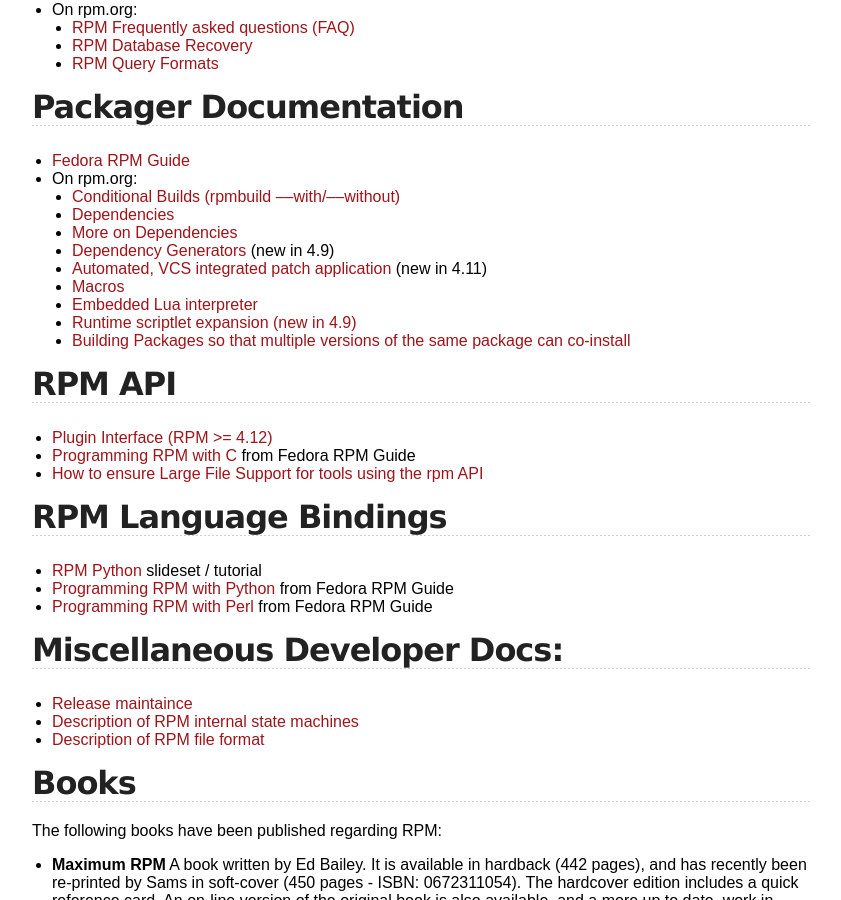
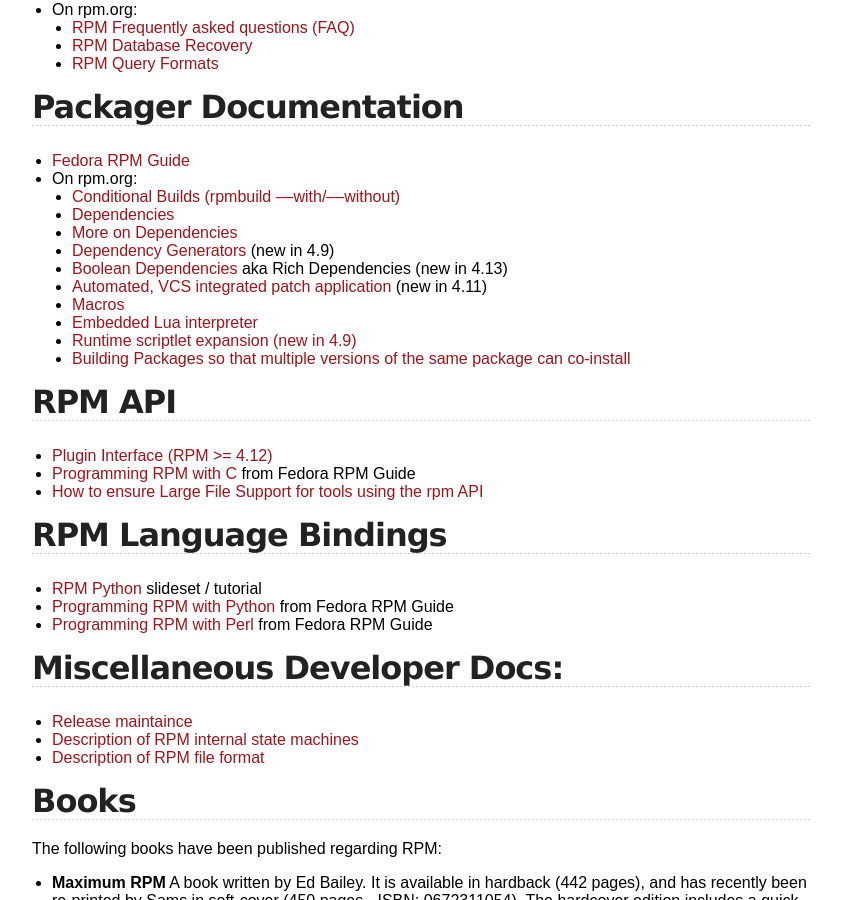
Before and after one commit to rpm-software-management/rpm-web, a Jekyll site: the page built from documentation.md, in a window 1280 px wide and 900 px high, scrolled down 417 px. Shown: the whole window, without its empty margins (218-1059 px from the left). Built offline with Jekyll 4.4.1, drawn with Linux system fonts in a browser that asks for light colours.

Commit message:
Link boolean deps from main docs

```diff
--- a/documentation.md
+++ b/documentation.md
@@ -20,6 +20,7 @@ This page attempts to track the various relevant documentation that exists for R
   * [Dependencies](user_doc/dependencies.html)
   * [More on Dependencies](user_doc/more_dependencies.html)
   * [Dependency Generators](user_doc/dependency_generators.html) (new in 4.9)
+  * [Boolean Dependencies](user_doc/boolean_dependencies.html) aka Rich Dependencies (new in 4.13)
   * [Automated, VCS integrated patch application](user_doc/autosetup.html) (new in 4.11)
   * [Macros](user_doc/macros.html)
   * [Embedded Lua interpreter](user_doc/lua.html)
```
